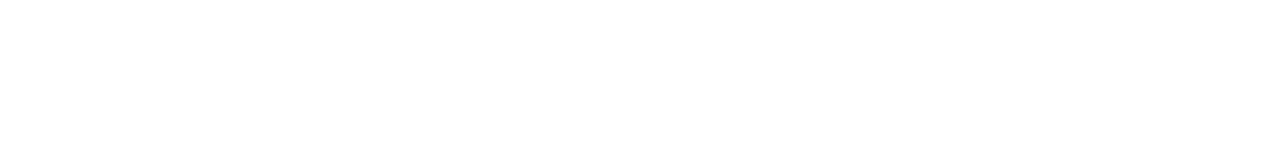
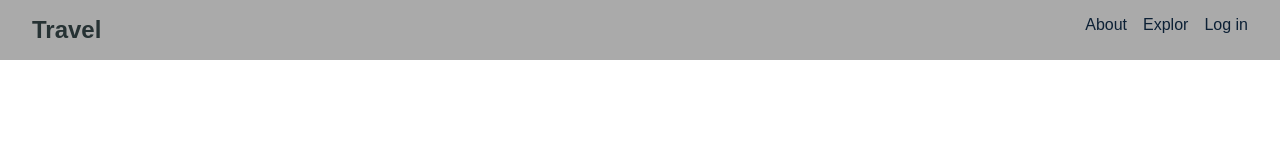
Before and after one commit to anas2020kt/git_int, a plain HTML site: page index.html in a window 1280 px wide. Drawn offline with Linux system fonts and the light colour scheme.

Commit message:
made a navebar

```diff
--- a/index.css
+++ b/index.css
@@ -0,0 +1,43 @@
+ *{
+
+  padding:0;
+  margin:0;
+
+ }
+ body{
+     font-family:Arial, Helvetica, sans-serif;
+     color:#263234;
+
+ }
+ nav {
+    display: flex; /* 1 */
+    justify-content: space-between; /* 2 */
+    padding: 1rem 2rem; /* 3 */
+    background:#0005; /* 4 */
+  }
+
+  nav ul {
+    display: flex; /* 5 */
+    list-style: none; /* 6 */
+  }
+
+  nav li {
+    padding-left: 1rem; /* 7! */
+  }
+  nav a{
+       text-decoration:none;
+       color:#0c2035;
+  }
+
+@media only screen and (max-width: 600px) {
+  nav {
+    flex-direction: column;
+  }
+  nav ul {
+    flex-direction: column;
+    padding-top: 0.5rem;
+  }
+  nav li {
+    padding: 0.5rem 0;
+  }
+}
--- a/index.html
+++ b/index.html
@@ -4,10 +4,27 @@
     <meta charset="UTF-8">
     <meta http-equiv="X-UA-Compatible" content="IE=edge">
     <meta name="viewport" content="width=device-width, initial-scale=1.0">
-    <title>travel</title>
-    <link rel="stylesheet"
+    <title>Travel</title>
+    <link rel="stylesheet" type="text/css" href="index.css">
 </head>
 <body>
+    <nav>
+        <h2>
+            Travel
+        </h2>
+        <ul>
+            <li>
+               <a href="#">About</a>
+            </li>
+            <li>
+                <a href="#"> Explor</a>
+            </li>
+            <li>
+                <a href="#">Log in</a>
+            </li>
+        </ul>
+    </nav>
+    <script src="index.js"></script>
+</body>
 
-</body>
 </html>
```
